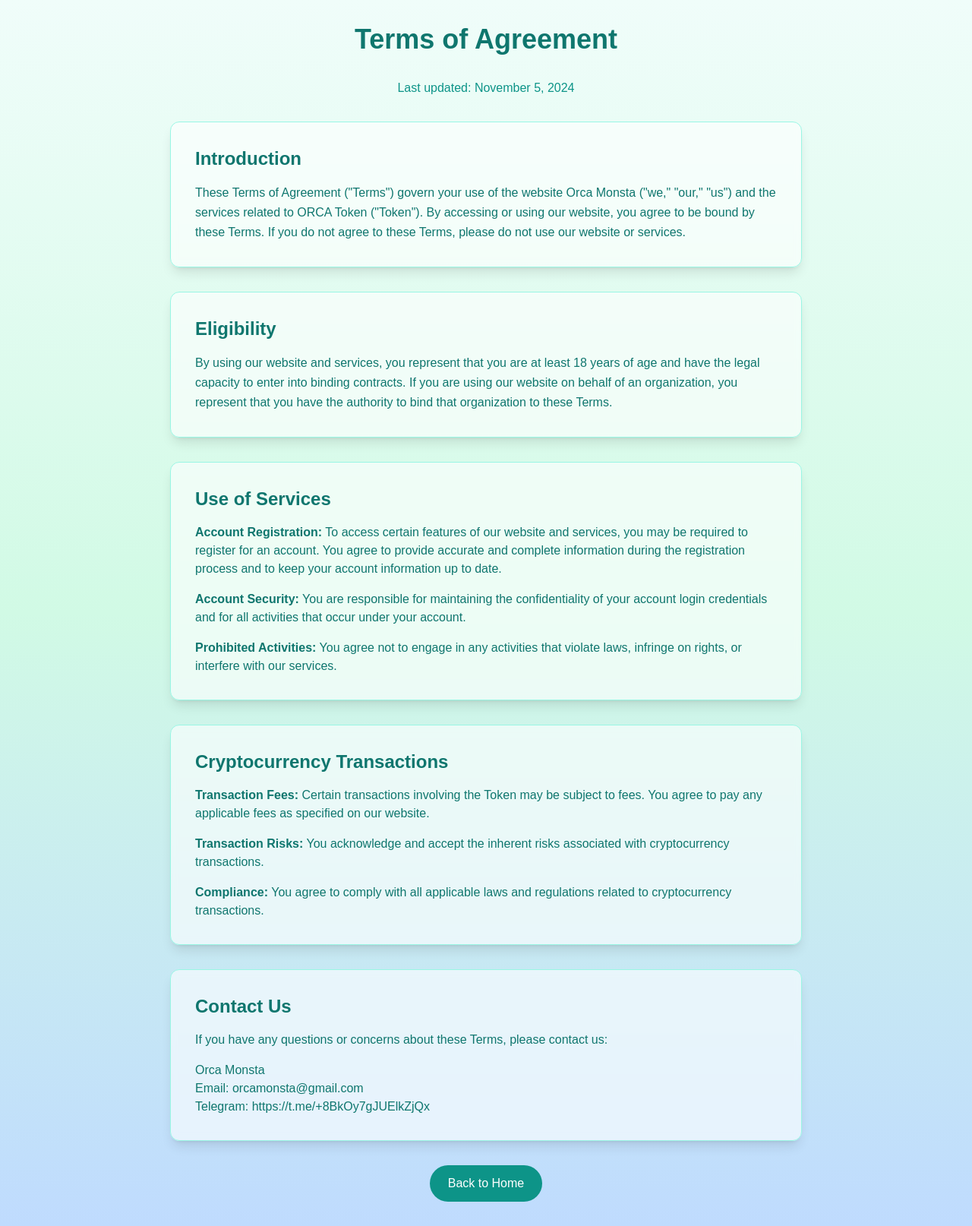
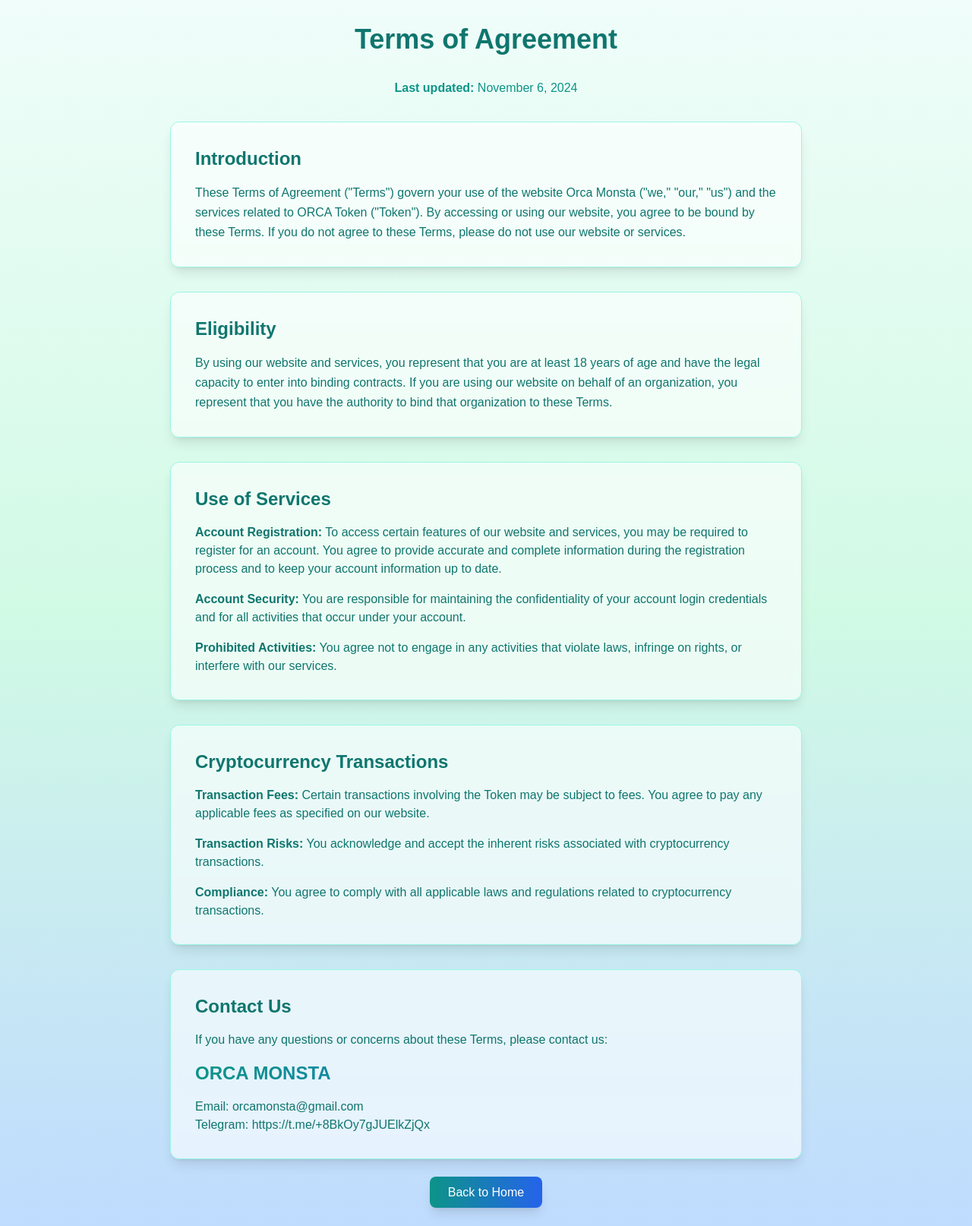
Before and after one commit to OrcaMonsta/Orca-Monsta, a Next.js app: page /terms in a window 1280 px wide. Shown: the whole page at 76% size. Built offline with nearby package versions, Linux system fonts and the light colour scheme.

Commit message:
feat: enhance terms page with improved styling, dynamic date, and better contact section

```diff
--- a/app/terms/page.tsx
+++ b/app/terms/page.tsx
@@ -2,6 +2,12 @@
 
 import { motion } from "framer-motion"
 import Link from "next/link"
+
+const currentDate = new Date().toLocaleDateString('en-US', {
+  month: 'long',
+  day: 'numeric',
+  year: 'numeric'
+});
 
 export default function Terms() {
   return (
@@ -14,7 +20,9 @@
           className="space-y-8"
         >
           <h1 className="text-4xl font-bold text-teal-700 text-center mb-8">Terms of Agreement</h1>
-          <p className="text-teal-600 text-center">Last updated: November 5, 2024</p>
+          <p className="text-teal-600 text-center">
+            <span className="font-bold">Last updated:</span> {currentDate}
+          </p>
 
           <section className="bg-white/60 backdrop-blur-sm rounded-xl p-8 shadow-lg border border-teal-200">
             <h2 className="text-2xl font-bold text-teal-700 mb-4">Introduction</h2>
@@ -55,9 +63,9 @@
             <div className="text-teal-700">
               <p>If you have any questions or concerns about these Terms, please contact us:</p>
               <div className="mt-4">
-                <p>Orca Monsta</p>
-                <p>Email: orcamonsta@gmail.com</p>
-                <p>Telegram: https://t.me/+8BkOy7gJUElkZjQx</p>
+                <p className="text-2xl font-extrabold text-transparent bg-clip-text bg-gradient-to-r from-teal-600 to-blue-600 mb-4">ORCA MONSTA</p>
+                <p>Email: <a href="mailto:orcamonsta@gmail.com" className="hover:text-teal-600 transition-colors">orcamonsta@gmail.com</a></p>
+                <p>Telegram: <a href="https://t.me/+8BkOy7gJUElkZjQx" target="_blank" rel="noopener noreferrer" className="hover:text-teal-600 transition-colors">https://t.me/+8BkOy7gJUElkZjQx</a></p>
               </div>
             </div>
           </section>
@@ -65,7 +73,7 @@
           <div className="text-center">
             <Link
               href="/"
-              className="inline-block bg-teal-600 text-white px-6 py-3 rounded-full hover:bg-teal-700 transition-colors"
+              className="px-6 py-3 bg-gradient-to-r from-teal-600 to-blue-600 text-white font-medium rounded-lg shadow-lg hover:shadow-xl transform hover:-translate-y-0.5 transition-all duration-200"
             >
               Back to Home
             </Link>
```
